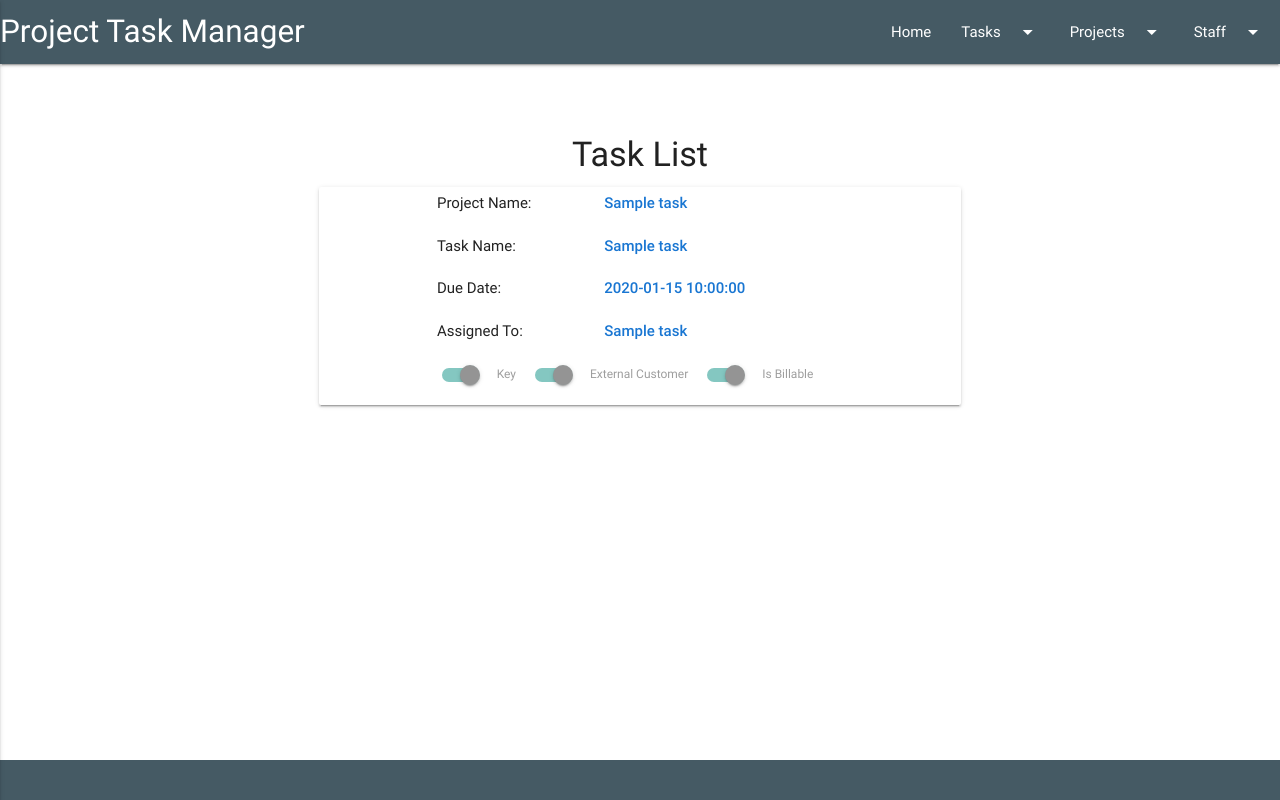
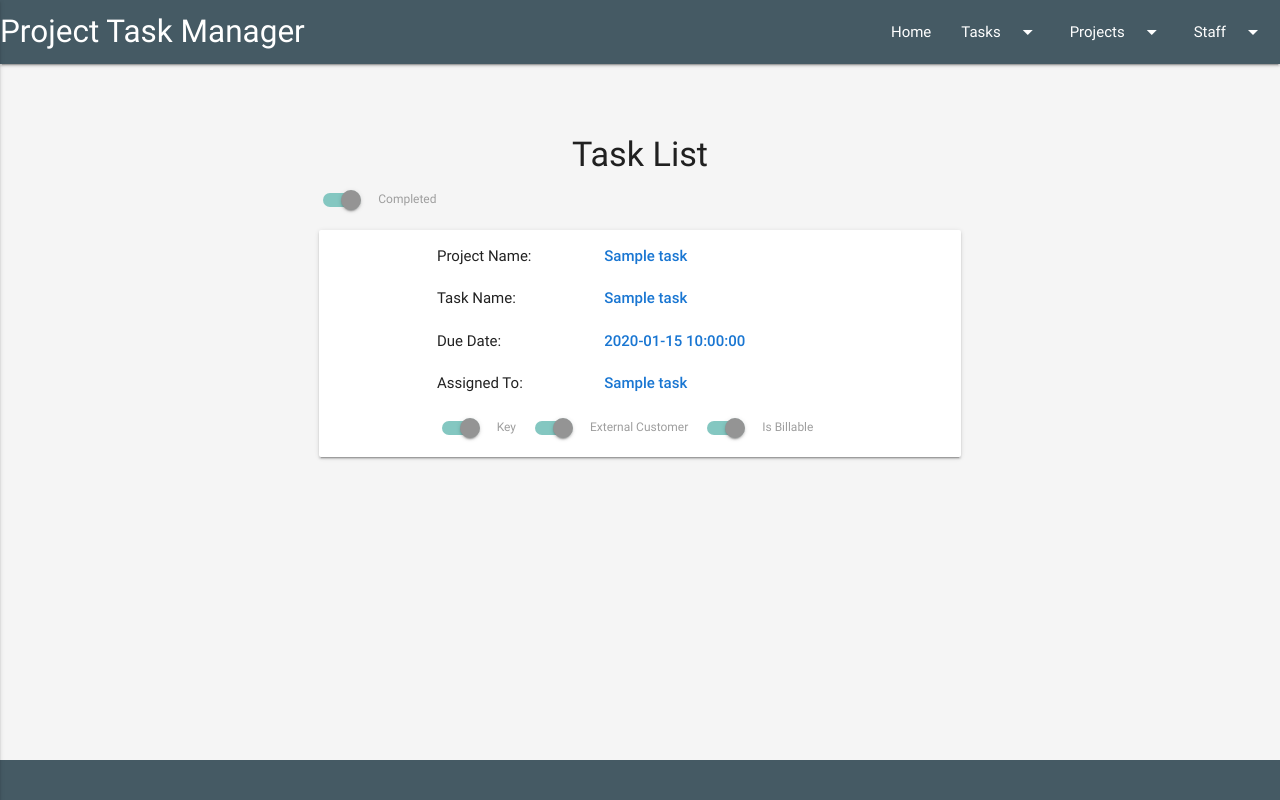
Before and after one commit to Mofarrell1967/project-task-tracker, a Flask app: page / in a window 1280 px wide. Run offline with Flask 2, Linux system fonts and the light colour scheme; a database or web service that is not in the repository returns one stand-in record (values such as "Sample title"); some libraries are stand-ins or nearby versions.

Commit message:
Updated viewtasks with completed switch

```diff
--- a/app.py
+++ b/app.py
@@ -47,7 +47,8 @@ def update_task(task_id):
         'due_date': request.form.get('due_date'),
         'key':request.form.get('key'),
         'external':request.form.get('external'),
-        'billable':request.form.get('billable')
+        'billable':request.form.get('billable'),
+        'completed':request.form.get('completed')
     })
     return redirect(url_for('get_tasks'))
 
--- a/static/css/style.css
+++ b/static/css/style.css
@@ -2,6 +2,7 @@
     display: flex;
     min-height: 100vh;
     flex-direction: column;
+    background-color: #f5f5f5;
   }
 
   main {
@@ -44,3 +45,8 @@
   z-index: 1;
   will-change: width, height;
 }
+
+.card {
+    padding-top: 10px;
+
+}
--- a/templates/viewtasks.html
+++ b/templates/viewtasks.html
@@ -4,9 +4,22 @@
    <ul class="container">
         {% for task in tasks %}
         <li>
-                <div class="card horizontal">
+        <div class="row">
+             <div class="switch">
+              <label>
+                    {% if task.completed %}
+                          <input id="completed" name="completed" disabled type="checkbox" checked>
+                    {% else %}
+                         <input id="completed" name="completed" disabled type="checkbox">
+                    {% endif%}
+                  <span class="lever"></span>
+                  Completed
+                </label>
+        </div>
+        </div>
+                <div class="card horizontal card">
                 <div class="col">
-                </div>
+                 </div>
                  <div class="task_header col s10">
 
                 <div class="row">
@@ -57,8 +70,12 @@
                 </label>
             </div>
         </div>
+
+
              </div>
+
            </div>
+
 
 
                     </li>
```
Also changed, not shown: templates/edittask.html (+15 -0 lines).
